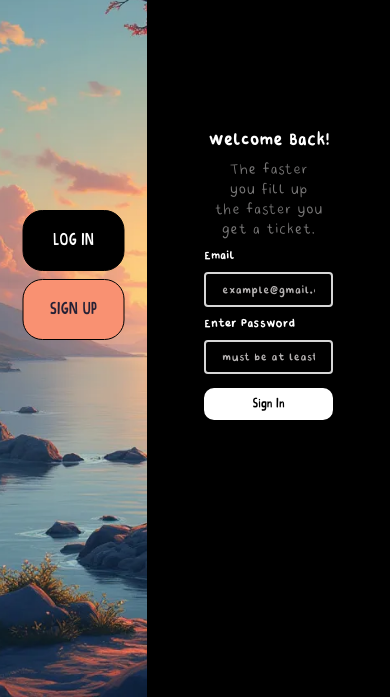
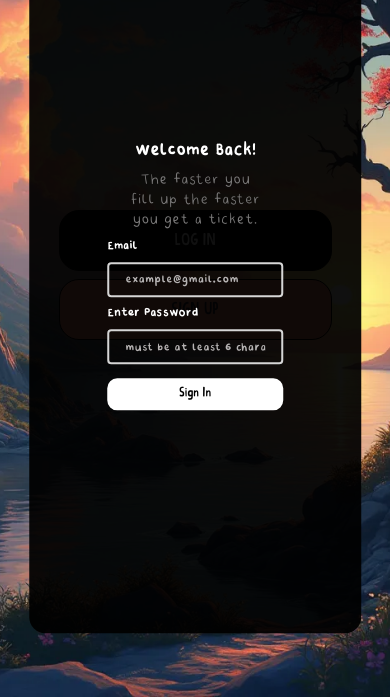
Before and after one commit to Usaid619/Hearts-And-Quills, a React app: page / in a window 390 px wide. Shown: the part 147-844 px from the top of the page. Built offline with nearby package versions, Linux system fonts and the light colour scheme; some packages are replaced by stand-ins of ours; no server answers.

Commit message:
fixed form responsivness

```diff
--- a/style.css
+++ b/style.css
@@ -648,3 +648,20 @@ button{
         display: none;
     }
 }
+
+@media all and (max-width:425px) {
+    .banner{
+        width: 100%;
+    }
+
+    .log-in-container{
+        position: absolute;
+        top: 50%;
+        left: 50%;
+        translate: -50% -50%;
+        width: 85%;
+        height: 85%;
+        background-color: #000000ef;
+        border-radius: 1em;
+    }
+}
```
